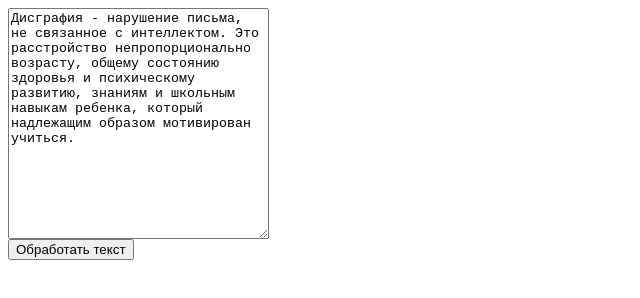
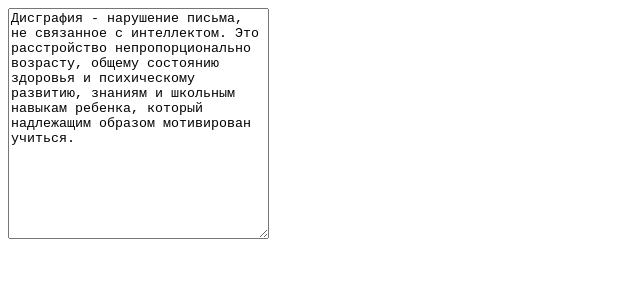
Before and after one commit to old-projects/dysgraphia, a plain HTML site: page words.html in a window 1280 px wide. Shown: the whole page, without its empty margins (0-640 px from the left). Drawn offline with Linux system fonts and the light colour scheme.

Commit message:
Update words.html

```diff
--- a/words.html
+++ b/words.html
@@ -2,7 +2,7 @@
 <body>
 
 <textarea id="text" cols="30" rows="15">Дисграфия - нарушение письма, не связанное с интеллектом. Это расстройство непропорционально возрасту, общему состоянию здоровья и психическому развитию, знаниям и школьным навыкам ребенка, который надлежащим образом мотивирован учиться.</textarea><br/>
-<button onclick="transformText()">Обработать текст</button>
+<!-- <button onclick="transformText()">Обработать текст</button> -->
 
 <script>
     var alphabetMatrix = [
```
